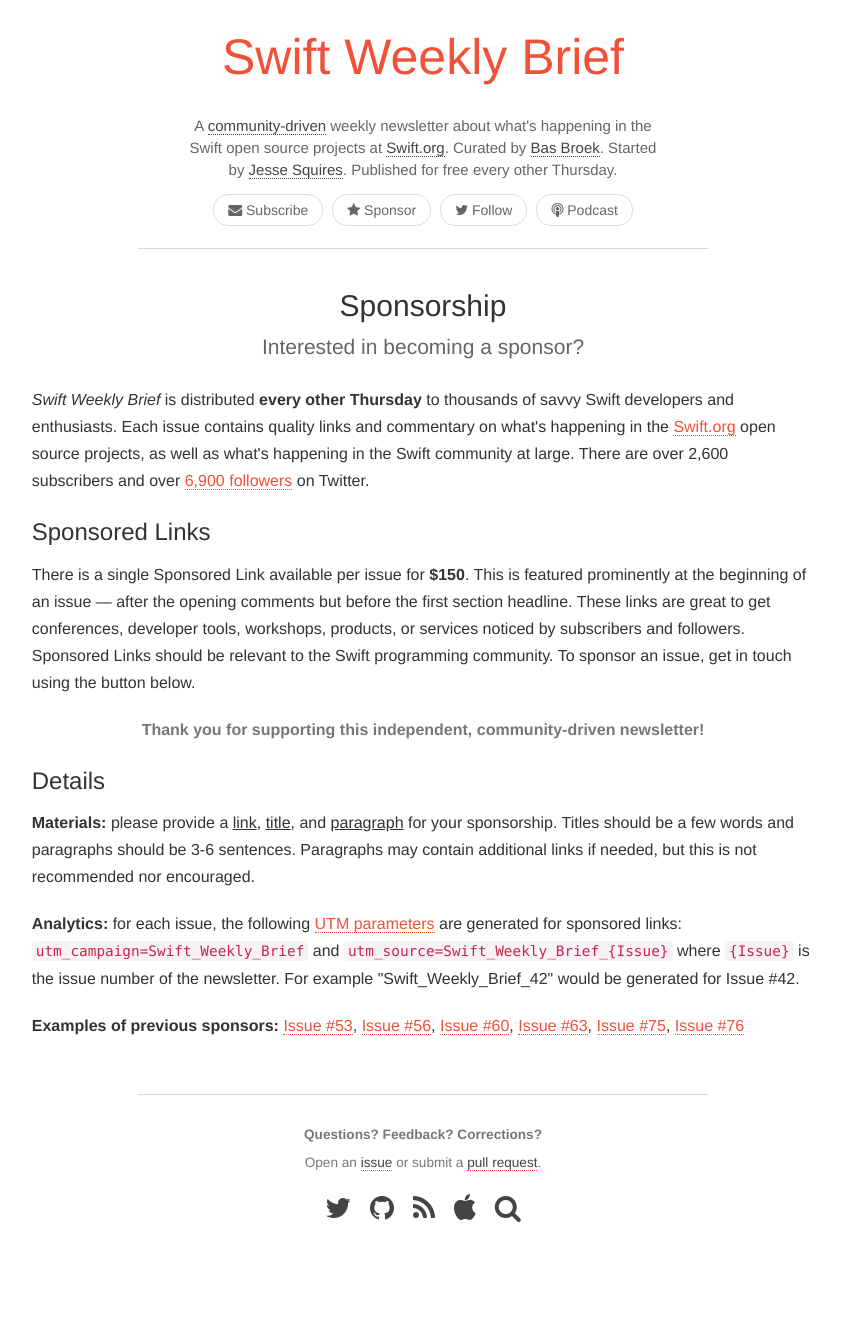
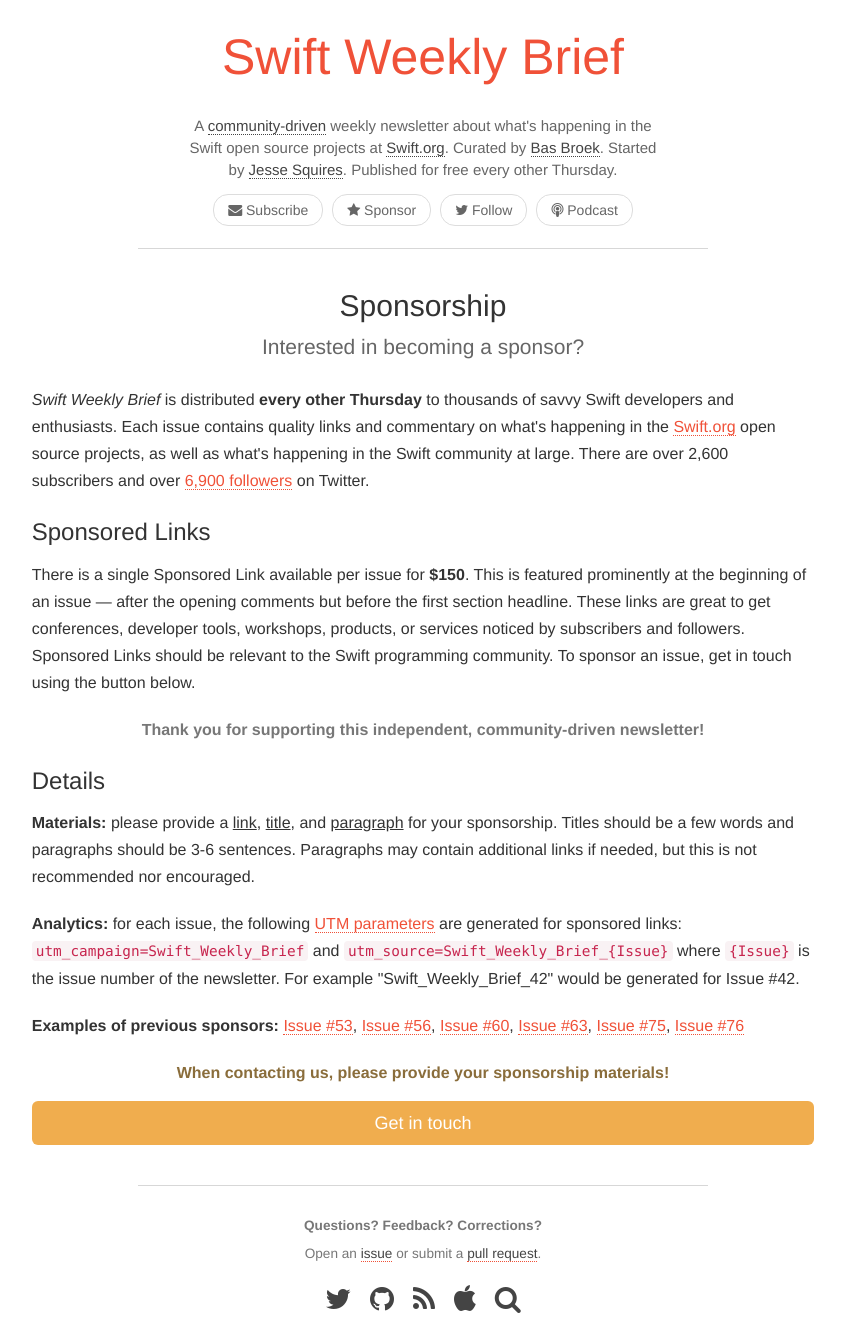
Before and after one commit to SwiftWeekly/swiftweekly.github.io, a Jekyll site: the page built from sponsorship.md, in a window 1280 px wide. Shown: the whole page, without its empty margins (217-1062 px from the left). Built offline with Jekyll 4.4.1, drawn with Linux system fonts in a browser that asks for light colours; before the commit the page ends 1235 px from its top, so only the background shows below that.

Commit message:
Add contact method

```diff
--- a/sponsorship.md
+++ b/sponsorship.md
@@ -48,5 +48,11 @@
 <a href="/issue-76/">Issue #76</a>
 </p>
 
+<p class="text-warning text-center">
+<b>When contacting us, please provide your sponsorship materials!</b>
+</p>
+
+<a class="btn btn-warning btn-lg center" href="mailto:bas@basbroek.nl?subject=Swift Weekly Brief Sponsorship">Get in touch</a>
+
 </div> <!-- col -->
 </div> <!-- row -->
```
